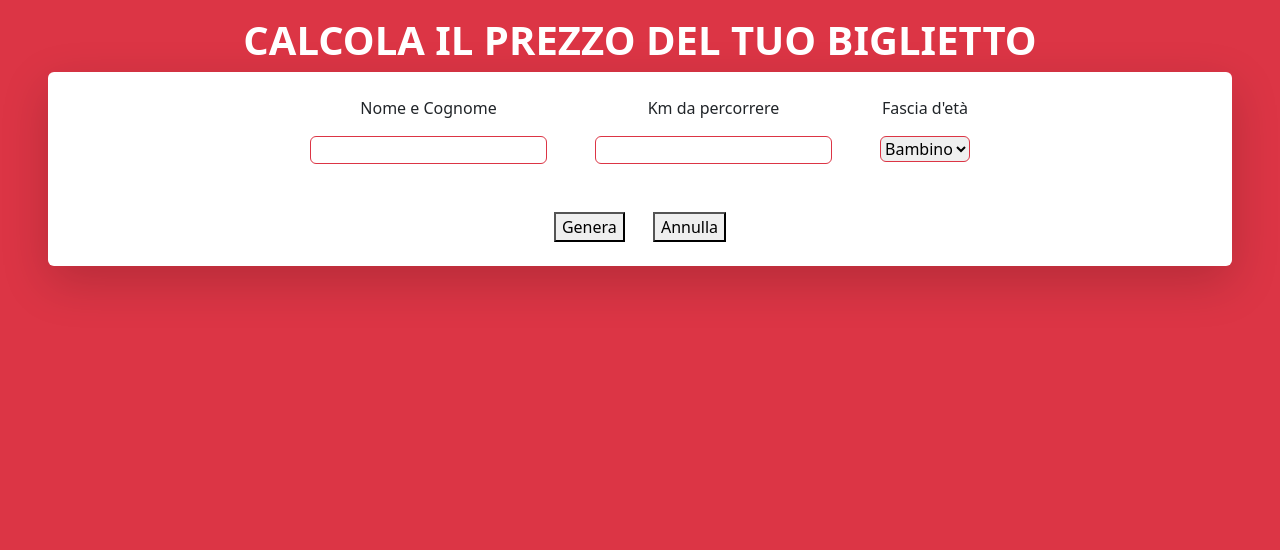
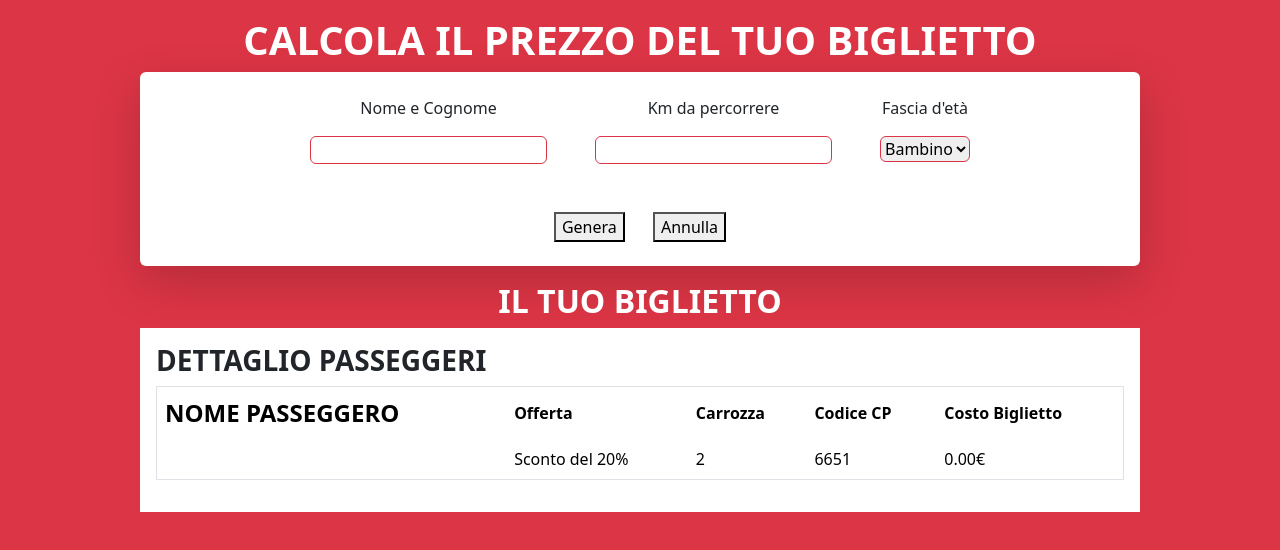
Before and after one commit to marcovittoriozacca/js-biglietto-treno-form, a plain HTML site: page index.html in a window 1280 px wide. Both pictures are taken after a click on the button "Genera". Drawn offline with nearby package versions, Linux system fonts and the light colour scheme.

Commit message:
feat: complete style + ticket generator

```diff
--- a/Assets/CSS/style.css
+++ b/Assets/CSS/style.css
@@ -1,3 +1,7 @@
-form{
+.bigliettoForm{
     max-width: 1000px;
 }
+table th,
+table td{
+    vertical-align: middle;
+}
--- a/Assets/JS/main.js
+++ b/Assets/JS/main.js
@@ -1,9 +1,18 @@
 const kmXhourPrice = 0.21;
+let price;
 //Campi di input
 const nomePsg = document.getElementById('name');
 const kmDaPercorrere = document.getElementById('km');
 const etaPsg = document.getElementById('eta');
-let price;
+
+//campi del biglietto generato
+const nomePsgBiglietto = document.getElementById('nomeBiglietto');
+const offertaBiglietto = document.getElementById('offerta');
+const costoBigliettoHTML = document.getElementById('costoBiglietto');
+const carrozzaHTML = document.getElementById('carrozza');
+const codiceCPHTML = document.getElementById('codiceCP');
+const myTicketHTML = document.getElementById('myTicket');
+
 
 //Bottoni
 const generaBigliettoHTML = document.getElementById('generaBiglietto');
@@ -11,16 +20,39 @@ const formattaFormHTML = document.getElementById('formattaForm');
 
 generaBigliettoHTML.addEventListener("click", function(){
 
+    myTicketHTML.className = 'd-block'
+
+    nomePsgBiglietto.innerHTML = nomePsg.value.toUpperCase();
     price = kmDaPercorrere.value * kmXhourPrice;
-    console.log(nomePsg.value);
 
     if(etaPsg.value == "minorenne"){
         price = price - ( price * 0.2 );
-        console.log(`Il prezzo del biglietto è di ${price.toFixed(2)}€. è stato applicato uno sconto del 20%`);
+        offertaBiglietto.innerHTML = 'Sconto del 20%'
+        costoBigliettoHTML.innerHTML = `${price.toFixed(2)}€`;
+        carrozzaHTML.innerHTML =  randomNumGen(1, 10);
+        codiceCPHTML.innerHTML =  randomNumGen(1000, 9000);
+
+
     }else if (etaPsg.value == "over65"){
         price = price - ( price * 0.4 );
-        console.log(`Il prezzo del biglietto è di ${price.toFixed(2)}€. è stato applicato uno sconto del 40%`);
+        offertaBiglietto.innerHTML = 'Sconto del 40%'
+        costoBigliettoHTML.innerHTML = `${price.toFixed(2)}€`;
+        carrozzaHTML.innerHTML =  randomNumGen(1, 10);
+        codiceCPHTML.innerHTML =  randomNumGen(1000, 9000);
     } else {
-        console.log(`Il prezzo del biglietto è di ${price.toFixed(2)}€.`);
+        offertaBiglietto.innerHTML = 'Biglietto Standard'
+        costoBigliettoHTML.innerHTML = `${price.toFixed(2)}€`;
+        carrozzaHTML.innerHTML =  randomNumGen(1, 10);
+        codiceCPHTML.innerHTML =  randomNumGen(1000, 9000);
     }
 })
+
+function randomNumGen(min, max){
+    return Math.floor (Math.random()*(max-min + 1)+min)
+}
+
+formattaFormHTML.addEventListener("click", function(){
+    nomePsg.value = null;
+    kmDaPercorrere.value = null;
+    etaPsg.value = "minorenne";
+})
--- a/index.html
+++ b/index.html
@@ -19,7 +19,7 @@
     </header>
 
     <main class="px-5">
-        <div id="bigliettoForm" class="bg-white py-4 px-5 rounded-2 shadow-lg mx-auto">
+        <div class="bg-white py-4 px-5 rounded-2 shadow-lg mx-auto bigliettoForm">
             <div class="d-flex justify-content-center column-gap-5">
                 <div class="d-flex flex-column row-gap-3">
                     <label for="name" class="text-center">Nome e Cognome</label>
@@ -44,6 +44,37 @@
                 <button id="formattaForm">Annulla</button>
             </div>
         </div>
+
+        <!-- il mio biglietto  -->
+        <div id="myTicket" class="d-none">
+            <h2 class="text-uppercase text-center text-white fw-bolder mt-3">il tuo biglietto</h2>
+            <div class="bigliettoForm mx-auto bg-white p-3 ">
+                <h3 class="text-uppercase  fw-bold">dettaglio passeggeri</h3>
+                <div>
+                    <table class="table table-borderless border">
+                        <thead>
+                          <tr>
+                            <th scope="col" class="fs-4 text-uppercase fw-bolder">Nome passeggero</th>
+                            <th scope="col">Offerta</th>
+                            <th scope="col">Carrozza</th>
+                            <th scope="col">Codice CP</th>
+                            <th scope="col">Costo Biglietto</th>
+                          </tr>
+                        </thead>
+                        <tbody>
+                          <tr>
+                            <th id="nomeBiglietto" class=" fs-4"></th>
+                            <td id="offerta"></td>
+                            <td id="carrozza"></td>
+                            <td id="codiceCP"></td>
+                            <td id="costoBiglietto"></td>
+                          </tr>
+
+                        </tbody>
+                      </table>
+                </div>
+            </div>
+        </div>
     </main>
 
     <!-- Bootstrap js -->
```
